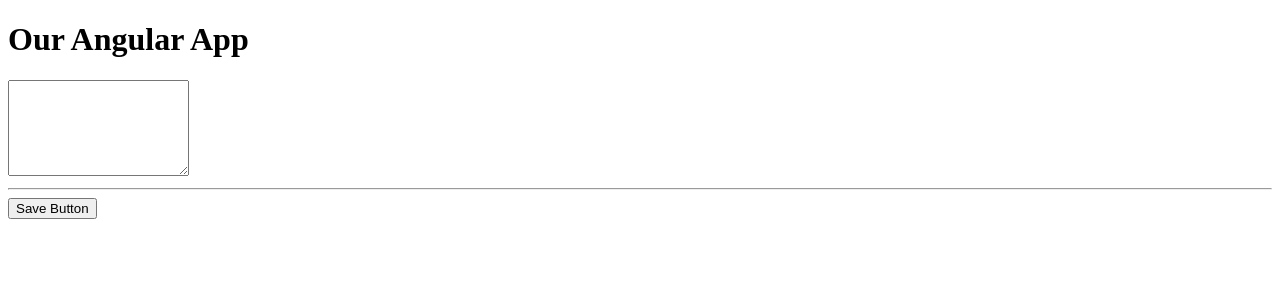
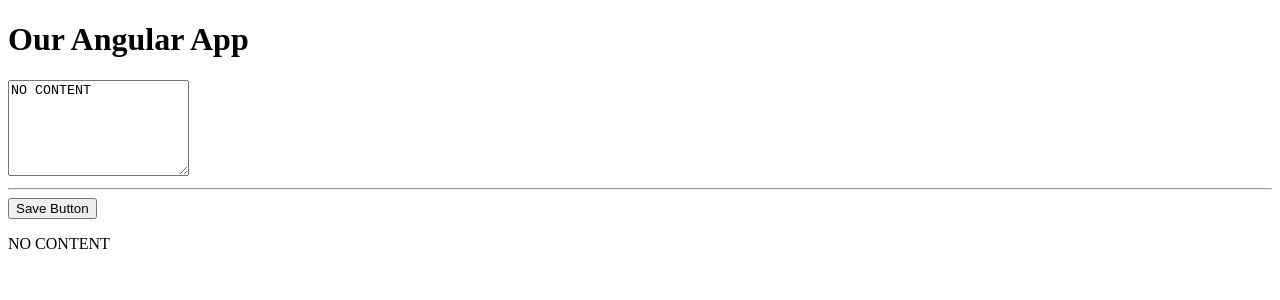
Before and after one commit to rajput1991/myprivaterepo, an Angular app: page / in a window 1280 px wide. Shown: the top 300 px of the page. Built offline with nearby package versions, Linux system fonts and the light colour scheme.

Commit message:
Outputting Content by Clicking on Save Post Button and Also default content in Test Area which comes by default

```diff
--- a/src/app/posts/post-create/post-create.component.html
+++ b/src/app/posts/post-create/post-create.component.html
@@ -1,4 +1,10 @@
 <!----<input type="text"> Better use Text Area rather than Text -->
-<textarea name="" id="" cols="" rows="6"></textarea>
+<!---<textarea name="" id="" cols="" rows="6">{{newPost}}</textarea> -  Notice testarea is a html element and it has a attribute called
+value but we cant use that as value="No content", it wont work. So we have another feature in angular which allows us to directly target properties
+of native HTML elements. SO  if we use [value]="Text", this is not normal text now, it will look Text property of underlying component but if you want this a plain
+text , you need to wrap this in single quote . Example [value]="'Text'" or you say simply [value]="newPost"-->
+
+<textarea rows="6" [value]="newPost"></textarea>
 <hr>
 <button (click)="onAddPost()">Save Button</button>
+<p>{{newPost}}</p>
--- a/src/app/posts/post-create/post-create.component.ts
+++ b/src/app/posts/post-create/post-create.component.ts
@@ -1,11 +1,15 @@
 import { Component } from "@angular/core";
+import { templateJitUrl } from '@angular/compiler';
 
 @Component({
   selector: "app-post-create",
   templateUrl: "./post-create.component.html"
 })
-export class PostCreateComponent {
+export class PostCreateComponent
+{
+  newPost = 'NO CONTENT';
   onAddPost() {
     alert("Post Added");
+    this.newPost = 'The user\'s Post';
   }
 }
```
